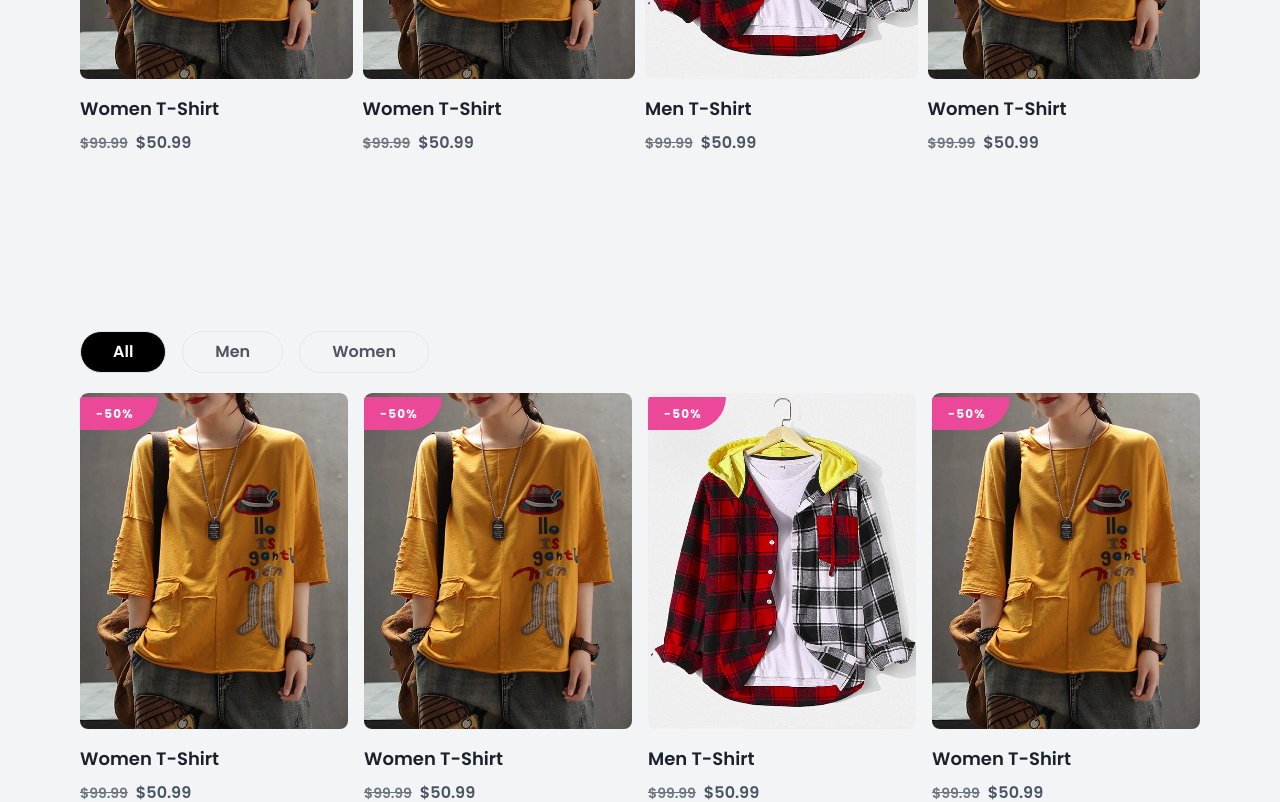
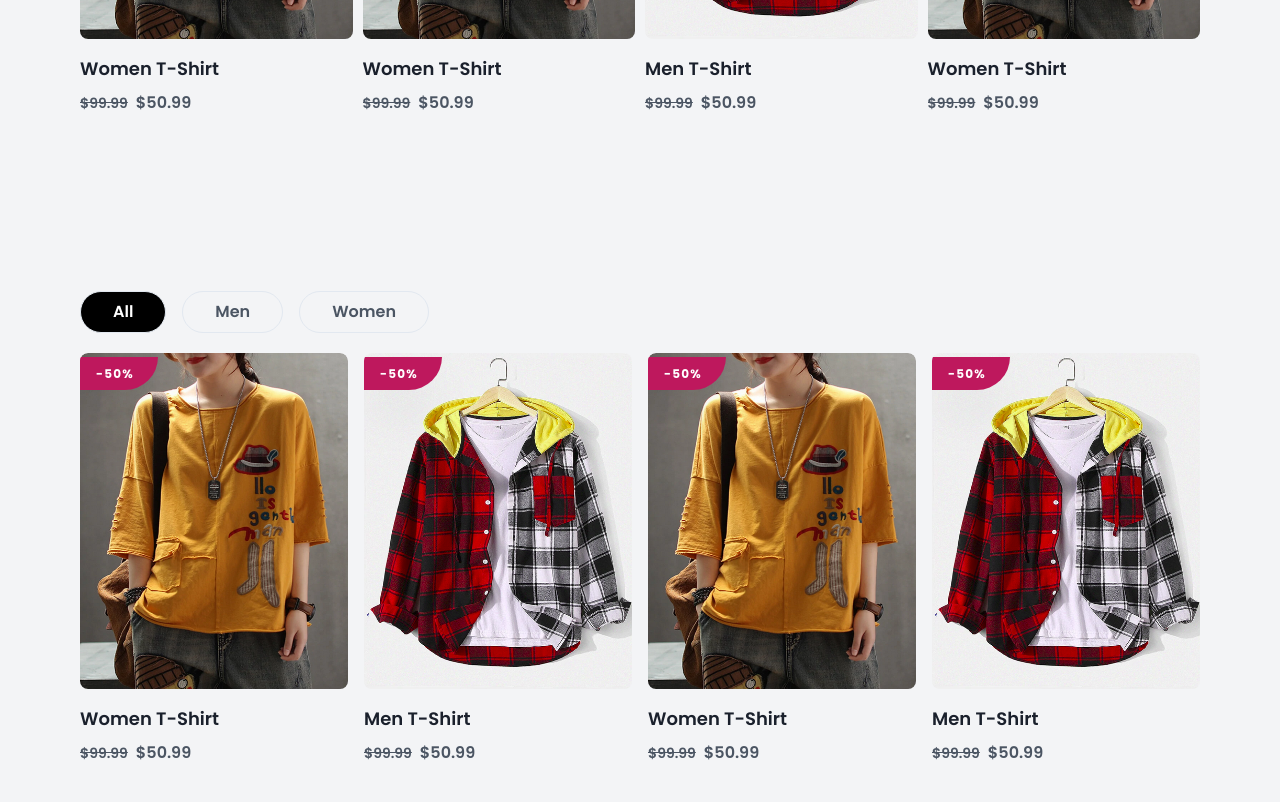
Before and after one commit to RavenSam/loiro, a Next.js app: page / in a window 1280 px wide. Shown: the part 1440-2242 px from the top of the page. Built offline with nearby package versions, Linux system fonts and the light colour scheme.

Commit message:
to the top button

```diff
--- a/components/Footer/index.tsx
+++ b/components/Footer/index.tsx
@@ -42,7 +42,7 @@ const Footer = () => (
 
                <div className="flex items-center space-x-4 py-2">
                   {socialIcons.map((item: any) => (
-                     <a key={item.label} href={item.label}>
+                     <a key={item.label} href={item.path} aria-label={item.label}>
                         <item.icon size={18} />
                      </a>
                   ))}
@@ -82,7 +82,7 @@ const Footer = () => (
          <div className="max-w-7xl mx-auto  flex items-center justify-between flex-wrap gap-4 py-8 px-4">
             <p>Copyright © 2022 Loiro all rights reserved. </p>
 
-            <img src="/assets/cards_pay.webp" alt="pay providers" />
+            <img src="/assets/cards_pay.webp" alt="pay providers" width={237} height={19} />
          </div>
       </div>
    </footer>
--- a/components/Shared/ProductCard.tsx
+++ b/components/Shared/ProductCard.tsx
@@ -9,7 +9,7 @@ export default function ProductCard({ item }: { item: any }) {
                <Image src={item.image[0]} alt={item.name} width={350} height={440} layout="responsive" />
             </figure>
 
-            <figure className="absolute inset-0 opacity-0 translate-y-4 group-hover:translate-y-0 group-hover:opacity-100 w-full rounded-lg overflow-hidden transition duration-500">
+            <figure className="hidden md:block absolute inset-0 opacity-0 translate-y-4 group-hover:translate-y-0 group-hover:opacity-100 w-full rounded-lg overflow-hidden transition duration-500">
                <Image src={item.image[1]} alt={item.name} width={350} height={440} layout="responsive" />
             </figure>
          </div>
@@ -20,7 +20,7 @@ export default function ProductCard({ item }: { item: any }) {
             </h3>
 
             <p className="text-gray-600 font-semibold ">
-               <span className="opacity-80 line-through text-sm mr-2">$99.99</span>
+               <span className="line-through text-sm mr-2">$99.99</span>
                <span>$50.99</span>
             </p>
 
@@ -28,17 +28,23 @@ export default function ProductCard({ item }: { item: any }) {
          </div>
 
          <div className="absolute top-0 right-0 flex flex-col items-center p-2 gap-2">
-            <button className="btn-square md:scale-50 md:opacity-0 md:group-hover:scale-100 md:group-hover:opacity-100">
+            <button
+               className="btn-square md:scale-50 md:opacity-0 md:group-hover:scale-100 md:group-hover:opacity-100"
+               aria-label="whishlist"
+            >
                <HiOutlineHeart size={25} />
             </button>
 
-            <button className="btn-square md:scale-50 md:opacity-0 md:group-hover:scale-100 md:group-hover:opacity-100">
+            <button
+               className="btn-square md:scale-50 md:opacity-0 md:group-hover:scale-100 md:group-hover:opacity-100"
+               aria-label="quick view"
+            >
                <HiOutlineSearch size={25} />
             </button>
          </div>
 
          <div className="absolute top-0 left-0 py-2">
-            <span className="bg-pink-500 py-2 px-4 pr-6 shadow-2xl text-white uppercase text-xs font-bold tracking-widest rounded-br-full">
+            <span className="bg-pink-700 py-2 px-4 pr-6 shadow-2xl text-white uppercase text-xs font-bold tracking-widest rounded-br-full">
                -50%
             </span>
          </div>
--- /dev/null
+++ b/components/Shared/ToTopBtn.tsx
@@ -0,0 +1,39 @@
+import React, { useEffect, useState } from "react"
+import { HiArrowUp } from "react-icons/hi"
+
+export default function ToTopBtn() {
+   const [visible, setVisible] = useState(false)
+
+   const toggleVisible = () => {
+      const scrolled = document.documentElement.scrollTop
+      if (scrolled > 300) {
+         setVisible(true)
+      } else if (scrolled <= 300) {
+         setVisible(false)
+      }
+   }
+
+   const scrollToTop = () => {
+      window.scrollTo({
+         top: 0,
+         behavior: "smooth",
+         /* you can also use 'auto' behaviour
+         in place of 'smooth' */
+      })
+   }
+
+   useEffect(() => {
+      window.addEventListener("scroll", toggleVisible)
+   })
+   return (
+      <div style={{ display: visible ? "inline" : "none" }} className="fixed right-4 bottom-4 ">
+         <button
+            className="w-10 h-10 flex items-center justify-center border rounded-lg shadow-xl bg-white text-gray-600 hover:bg-black hover:text-white"
+            onClick={scrollToTop}
+            aria-label="to the top"
+         >
+            <HiArrowUp />
+         </button>
+      </div>
+   )
+}
--- a/components/layouts/index.tsx
+++ b/components/layouts/index.tsx
@@ -1,16 +1,18 @@
 import Footer from "@components/Footer"
 import Header from "@components/Header"
+import Social from "@components/Shared/Social"
+import ToTopBtn from "@components/Shared/ToTopBtn"
 import React, { PropsWithChildren } from "react"
-import Social from "../Shared/Social"
 
 export default function Layout({ children }: PropsWithChildren<{}>): JSX.Element {
    return (
       <>
          <Social />
+         <ToTopBtn />
 
          <Header />
 
-         <div className="bg-gray-100 ">{children}</div>
+         <div className="">{children}</div>
 
          <Footer />
       </>
--- a/components/sections/FilterGallery.tsx
+++ b/components/sections/FilterGallery.tsx
@@ -6,26 +6,13 @@ import ProductCard from "@components/Shared/ProductCard"
 
 const items = [
    { id: 1, name: "Women T-Shirt  ", category: ["women"], image: ["/assets/p-2.png", "/assets/p-3.png"] },
+   { id: 3, name: "Men T-Shirt  ", category: ["men"], image: ["/assets/p-4.png", "/assets/p-5.png"] },
    { id: 2, name: "Women T-Shirt  ", category: ["women"], image: ["/assets/p-2.png", "/assets/p-3.png"] },
    { id: 11, name: "Men T-Shirt  ", category: ["men"], image: ["/assets/p-4.png", "/assets/p-5.png"] },
    { id: 4, name: "Women T-Shirt  ", category: ["women"], image: ["/assets/p-2.png", "/assets/p-3.png"] },
    { id: 12, name: "Men T-Shirt  ", category: ["men"], image: ["/assets/p-4.png", "/assets/p-5.png"] },
    { id: 6, name: "Women T-Shirt  ", category: ["women"], image: ["/assets/p-2.png", "/assets/p-3.png"] },
    { id: 19, name: "Men T-Shirt  ", category: ["men"], image: ["/assets/p-4.png", "/assets/p-5.png"] },
-   { id: 7, name: "Women T-Shirt  ", category: ["women"], image: ["/assets/p-2.png", "/assets/p-3.png"] },
-   { id: 18, name: "Men T-Shirt  ", category: ["men"], image: ["/assets/p-4.png", "/assets/p-5.png"] },
-   { id: 10, name: "Women T-Shirt  ", category: ["women"], image: ["/assets/p-2.png", "/assets/p-3.png"] },
-
-   { id: 13, name: "Men T-Shirt  ", category: ["men"], image: ["/assets/p-4.png", "/assets/p-5.png"] },
-   { id: 9, name: "Women T-Shirt  ", category: ["women"], image: ["/assets/p-2.png", "/assets/p-3.png"] },
-   { id: 14, name: "Men T-Shirt  ", category: ["men"], image: ["/assets/p-4.png", "/assets/p-5.png"] },
-   { id: 5, name: "Women T-Shirt  ", category: ["women"], image: ["/assets/p-2.png", "/assets/p-3.png"] },
-   { id: 15, name: "Men T-Shirt  ", category: ["men"], image: ["/assets/p-4.png", "/assets/p-5.png"] },
-   { id: 8, name: "Women T-Shirt  ", category: ["women"], image: ["/assets/p-2.png", "/assets/p-3.png"] },
-   { id: 16, name: "Men T-Shirt  ", category: ["men"], image: ["/assets/p-4.png", "/assets/p-5.png"] },
-   { id: 17, name: "Men T-Shirt  ", category: ["men"], image: ["/assets/p-4.png", "/assets/p-5.png"] },
-   { id: 3, name: "Women T-Shirt  ", category: ["women"], image: ["/assets/p-2.png", "/assets/p-3.png"] },
-   { id: 20, name: "Men T-Shirt  ", category: ["men"], image: ["/assets/p-4.png", "/assets/p-5.png"] },
 ]
 
 export default function FilterGallery() {
--- a/components/sections/HeroSlide.tsx
+++ b/components/sections/HeroSlide.tsx
@@ -58,7 +58,7 @@ interface ItemProps {
 
 const HeroSlideItem = ({ item, isActive }: ItemProps) => {
    return (
-      <div className="relative h-[60vh] sm:h-[75vh] lg:h-[90vh] shadow-xl">
+      <div className="relative h-[60vh] sm:h-[75vh] md:h-[90vh] lg:h-screen shadow-xl">
          <div
             className={`relative w-full h-full md:scale-50 md:transform transition duration-700 md:duration-1000 ${
                isActive && "md:scale-100 "
@@ -92,7 +92,7 @@ const HeroSlideItem = ({ item, isActive }: ItemProps) => {
                         isActive ? "opacity-100 translate-y-0 delay-1000" : "opacity-0 translate-y-12"
                      }`}
                   >
-                     <button className="btn-white mx-auto md:mx-0">Shop Now</button>
+                     <button className="btn-white text-black mx-auto md:mx-0">Shop Now</button>
                   </div>
                </div>
             </div>
--- a/components/sections/ProductList.tsx
+++ b/components/sections/ProductList.tsx
@@ -13,19 +13,7 @@ const products = [
    { id: 12, name: "Men T-Shirt  ", category: ["men"], image: ["/assets/p-4.png", "/assets/p-5.png"] },
    { id: 6, name: "Women T-Shirt  ", category: ["women"], image: ["/assets/p-2.png", "/assets/p-3.png"] },
    { id: 19, name: "Men T-Shirt  ", category: ["men"], image: ["/assets/p-4.png", "/assets/p-5.png"] },
-   { id: 7, name: "Women T-Shirt  ", category: ["women"], image: ["/assets/p-2.png", "/assets/p-3.png"] },
-   { id: 18, name: "Men T-Shirt  ", category: ["men"], image: ["/assets/p-4.png", "/assets/p-5.png"] },
-   { id: 10, name: "Women T-Shirt  ", category: ["women"], image: ["/assets/p-2.png", "/assets/p-3.png"] },
-   { id: 13, name: "Men T-Shirt  ", category: ["men"], image: ["/assets/p-4.png", "/assets/p-5.png"] },
-   { id: 9, name: "Women T-Shirt  ", category: ["women"], image: ["/assets/p-2.png", "/assets/p-3.png"] },
-   { id: 14, name: "Men T-Shirt  ", category: ["men"], image: ["/assets/p-4.png", "/assets/p-5.png"] },
-   { id: 5, name: "Women T-Shirt  ", category: ["women"], image: ["/assets/p-2.png", "/assets/p-3.png"] },
-   { id: 15, name: "Men T-Shirt  ", category: ["men"], image: ["/assets/p-4.png", "/assets/p-5.png"] },
-   { id: 8, name: "Women T-Shirt  ", category: ["women"], image: ["/assets/p-2.png", "/assets/p-3.png"] },
-   { id: 16, name: "Men T-Shirt  ", category: ["men"], image: ["/assets/p-4.png", "/assets/p-5.png"] },
-   { id: 17, name: "Men T-Shirt  ", category: ["men"], image: ["/assets/p-4.png", "/assets/p-5.png"] },
-   { id: 3, name: "Women T-Shirt  ", category: ["women"], image: ["/assets/p-2.png", "/assets/p-3.png"] },
-   { id: 20, name: "Men T-Shirt  ", category: ["men"], image: ["/assets/p-4.png", "/assets/p-5.png"] },
+   { id: 3, name: "Men T-Shirt  ", category: ["men"], image: ["/assets/p-4.png", "/assets/p-5.png"] },
 ]
 
 export default function ProductList({ title }: { title: string }) {
--- a/pages/_document.tsx
+++ b/pages/_document.tsx
@@ -11,7 +11,7 @@ export default function Document() {
                rel="stylesheet"
             />
          </Head>
-         <body>
+         <body className="bg-gray-100 ">
             <Main />
             <NextScript />
          </body>
--- a/pages/index.tsx
+++ b/pages/index.tsx
@@ -14,7 +14,7 @@ const Home: NextPage = () => {
             <title>Loiro | Home</title>
          </Head>
 
-         <section className="w-full">
+         <section className="w-full max-h-[680px]">
             <HeroSlide />
          </section>
 
```
